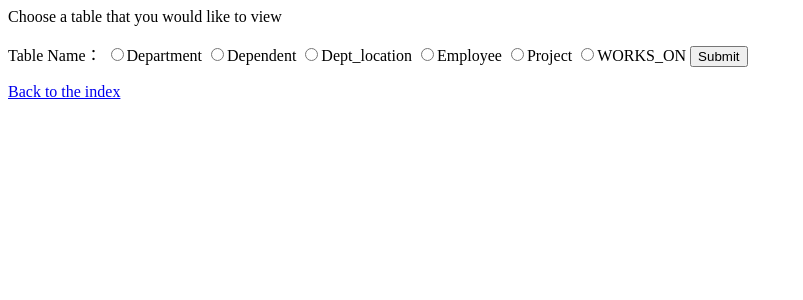
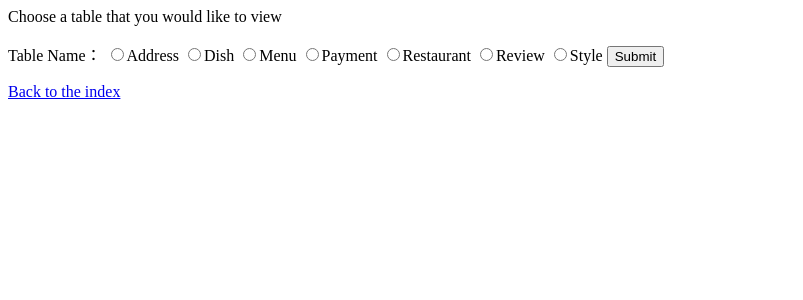
Before and after one commit to nccu32dbproject/dbproject, a Flask app: page /search_table in a window 1280 px wide. Shown: the top 300 px of the page, without its empty margins (0-803 px from the left). Run offline with Flask 2, Linux system fonts and the light colour scheme.

Commit message:
edited: search_table.html app.py

```diff
--- a/app.py
+++ b/app.py
@@ -7,7 +7,7 @@ app = Flask(__name__)
 
 @app.route('/')
 def hello():
-    return "Hello World!"
+    return '<a href="/index">Hello World!</a>'
 
 @app.route('/index')
 def index():
@@ -21,7 +21,7 @@ def search_table():
 def show_table():
     if request.method == 'POST':
         table_name = request.form.get('table_name')
-        conn = sqlite3.connect('./data.sqlite')
+        conn = sqlite3.connect('./data.db')
         cursor = conn.cursor()
         #insecure
         #result = cursor.execute('SELECT * FROM %s' % (table_name,))
@@ -113,4 +113,5 @@ def update():
     return redirect('/data_update')
 
 if __name__=='__main__':
-    app.run(debug=True)
+    # app.run(debug=True)
+    print(sqlite3.connect('./data.db').cursor().execute( 'SELECT * FROM Address').fetchone())
--- a/templates/search_table.html
+++ b/templates/search_table.html
@@ -1,12 +1,13 @@
 <p>Choose a table that you would like to view</p>
 <form action="/show_table" method="post">
   <label for="table_name">Table Name：</label>
-  <input type="radio" name="table_name" value="Department">Department
-  <input type="radio" name="table_name" value="Dependent">Dependent
-  <input type="radio" name="table_name" value="Dept_location">Dept_location
-  <input type="radio" name="table_name" value="Employee">Employee
-  <input type="radio" name="table_name" value="Project">Project
-  <input type="radio" name="table_name" value="WORKS_ON">WORKS_ON
+  <input type="radio" name="table_name" value="Address">Address
+  <input type="radio" name="table_name" value="Dish">Dish
+  <input type="radio" name="table_name" value="Menu">Menu
+  <input type="radio" name="table_name" value="Payment">Payment
+  <input type="radio" name="table_name" value="Restaurant">Restaurant
+  <input type="radio" name="table_name" value="Review">Review
+  <input type="radio" name="table_name" value="Style">Style
   <input type="submit" value="Submit">
 </form>
 <a href="/index">Back to the index</a><br>
```
